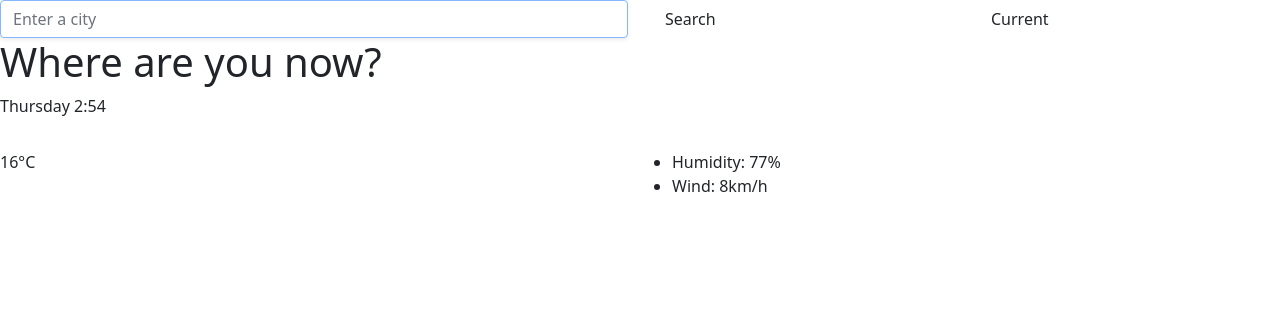
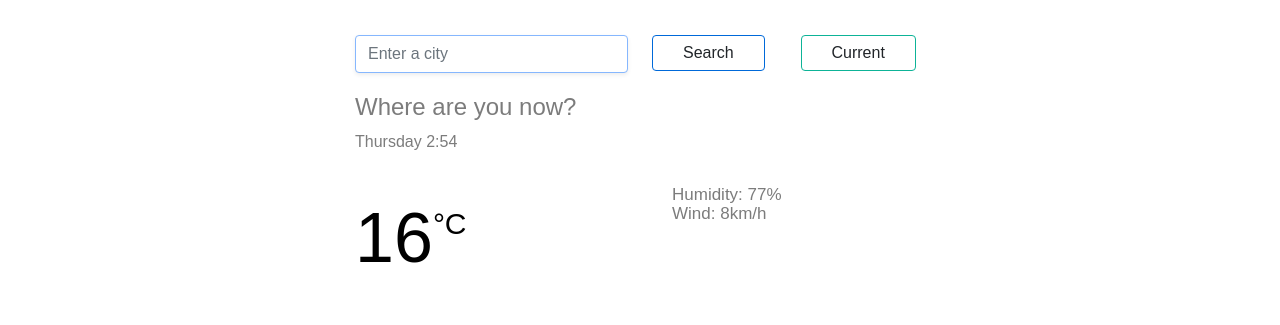
Before and after one commit to TaniaH777/weather-app-taniah, a plain HTML site: page index.html in a window 1280 px wide. Drawn offline with nearby package versions, Linux system fonts and the light colour scheme.

Commit message:
Linked css in html file

```diff
--- a/index.html
+++ b/index.html
@@ -9,7 +9,7 @@
       integrity="sha384-EVSTQN3/azprG1Anm3QDgpJLIm9Nao0Yz1ztcQTwFspd3yD65VohhpuuCOmLASjC"
       crossorigin="anonymous"
     />
-    <style src="styles.css"></style>
+    <link rel="stylesheet" href="styles.css"></style>
     <script src="https://cdn.jsdelivr.net/npm/axios/dist/axios.min.js"></script>
   </head>
 
```
